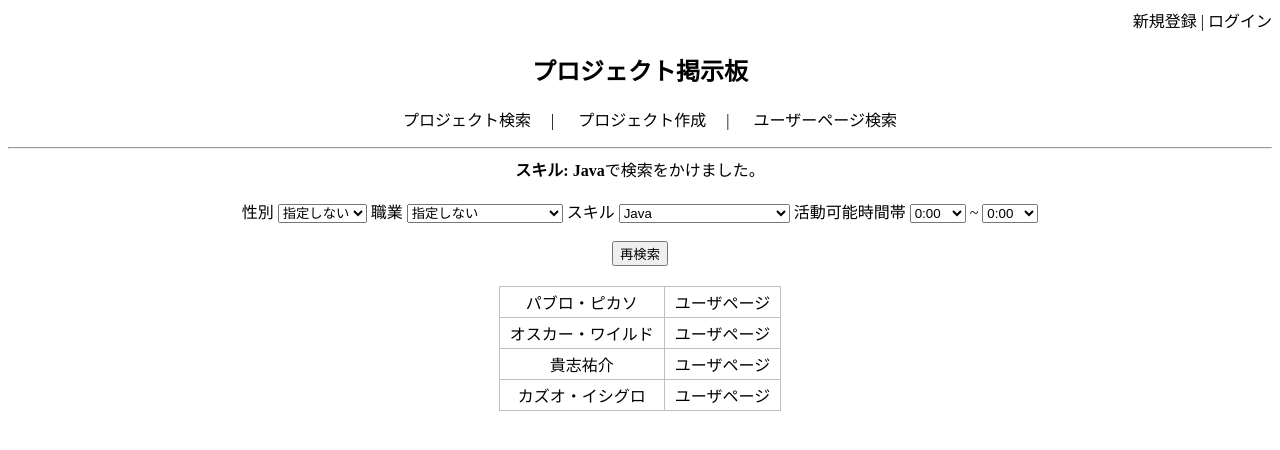
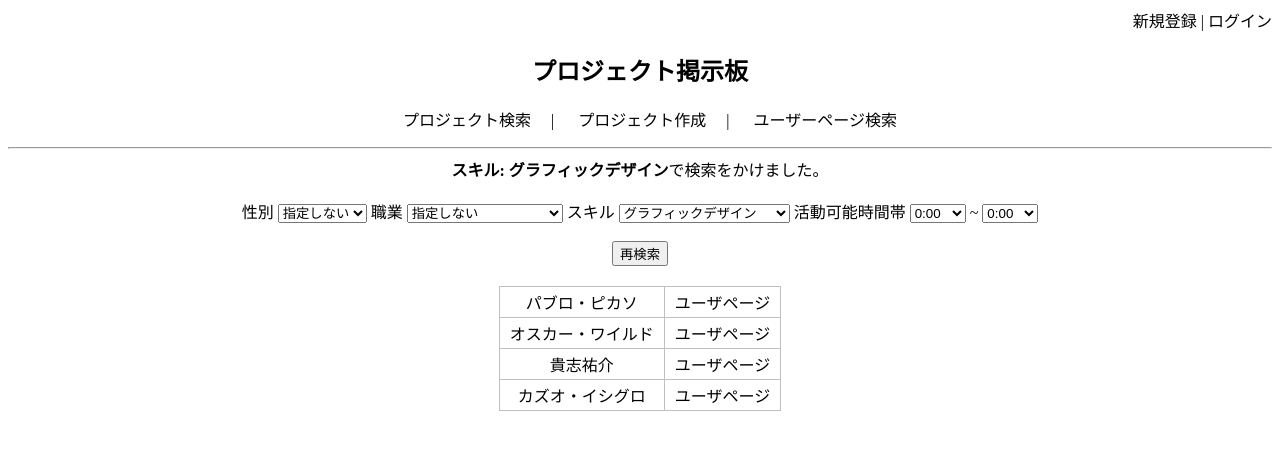
Before and after one commit to kd-team2E/Co-creation-board, a PHP site: page /search_result.php in a window 1280 px wide. Shown: the top 450 px of the page. Run offline with PHP 8.4, Linux system fonts and the light colour scheme.

Commit message:
Change search_result.php skill selected グラフィクデザイン

```diff
--- a/search_result.php
+++ b/search_result.php
@@ -7,7 +7,7 @@
 </head>
 <body>
 
-<b>スキル: Java</b>で検索をかけました。<br><br>
+<b>スキル: グラフィックデザイン</b>で検索をかけました。<br><br>
 
 <table border="1">
 性別
@@ -34,7 +34,7 @@
     <option value='IT'>C
     <option value='IT'>C++
     <option value='IT'>C#
-    <option value='IT' selected>Java
+    <option value='IT'>Java
     <option value='IT'>PHP
     <option value='IT'>Ruby
 </optgroup>
@@ -48,7 +48,7 @@
 </optgroup>
     <optgroup label='グラフィック'>
     <option value=''>webデザイン
-    <option value=''>グラフィックデザイン
+    <option value='' selected>グラフィックデザイン
 </optgroup>
 <optgroup label='その他'>
     <option value='game'>その他
```
